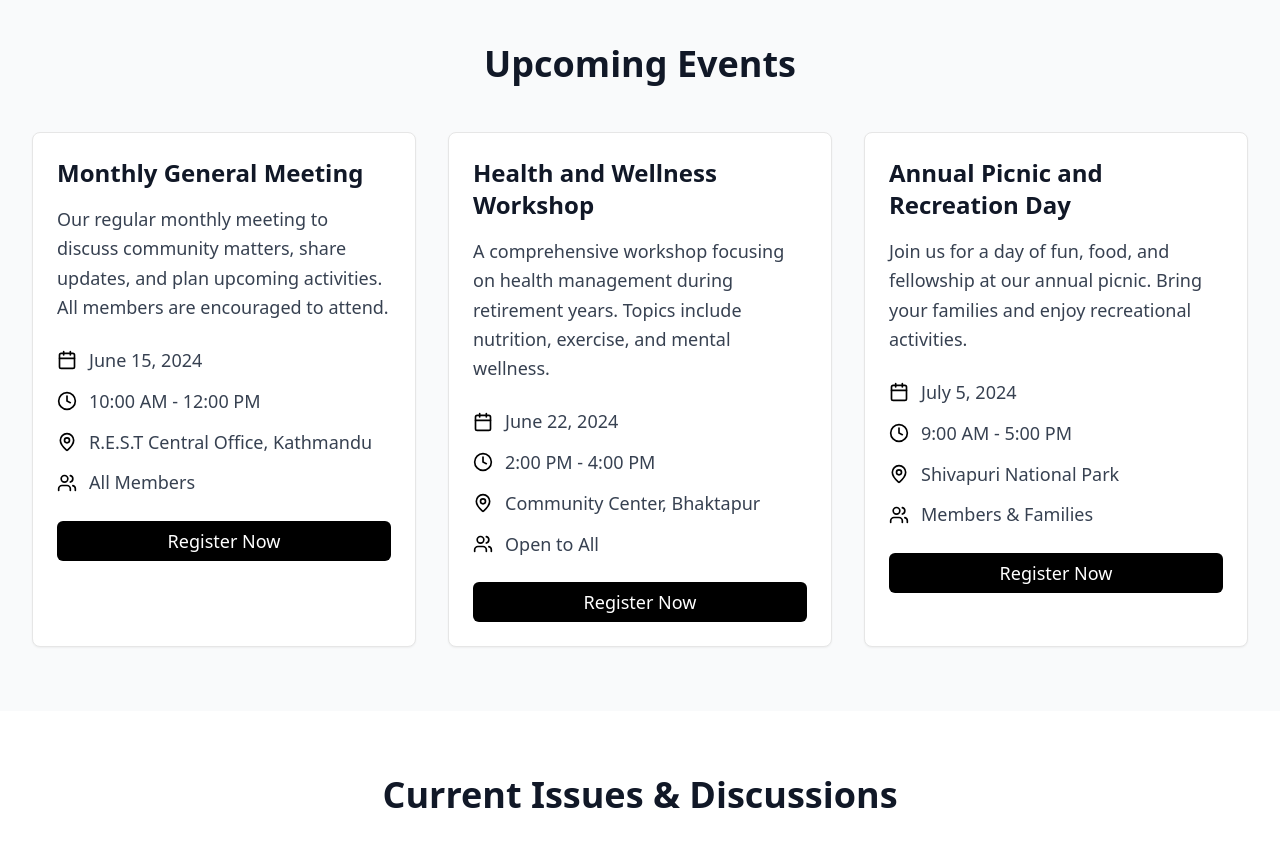
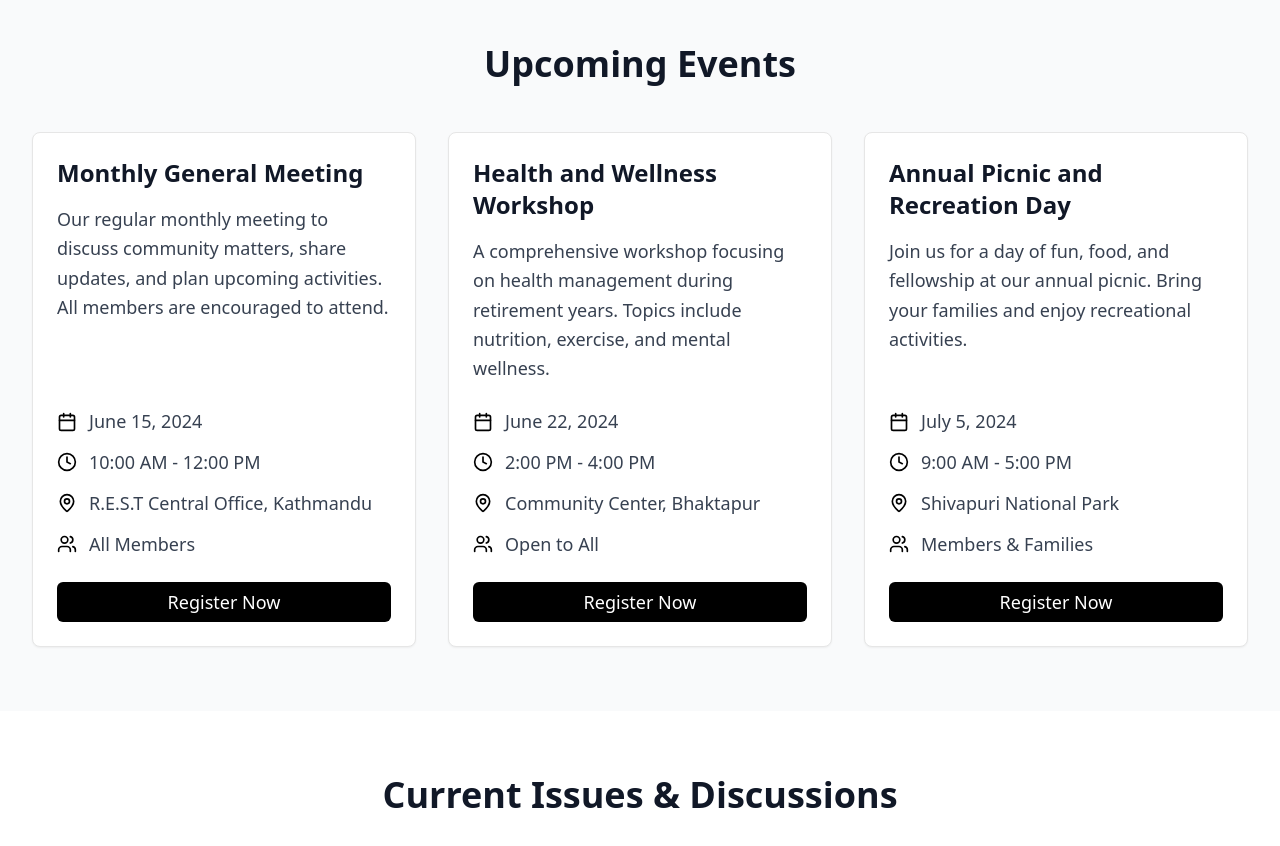
Before and after one commit to rinkamaharjan12/golden-years-gallery-web-79, a React (Vite) app: page /events in a window 1280 px wide. Shown: the part 420-1266 px from the top of the page. Built offline with nearby package versions, Linux system fonts and the light colour scheme.

Commit message:
Fix: Event page button alignment
Adjust the "Register Now" button to align with other elements on the event page.

```diff
--- a/src/pages/Events.tsx
+++ b/src/pages/Events.tsx
@@ -112,10 +112,10 @@ const Events = () => {
           <h2 className="text-4xl font-bold text-center text-gray-900 mb-12">Upcoming Events</h2>
           <div className="grid grid-cols-1 md:grid-cols-2 lg:grid-cols-3 gap-8">
             {upcomingEvents.map((event) => (
-              <Card key={event.id} className="hover:shadow-lg transition-shadow duration-300">
-                <CardContent className="p-6">
+              <Card key={event.id} className="hover:shadow-lg transition-shadow duration-300 flex flex-col h-full">
+                <CardContent className="p-6 flex flex-col h-full">
                   <h3 className="text-2xl font-bold text-gray-900 mb-4">{event.title}</h3>
-                  <p className="text-gray-700 text-lg leading-relaxed mb-6">{event.description}</p>
+                  <p className="text-gray-700 text-lg leading-relaxed mb-6 flex-grow">{event.description}</p>
 
                   <div className="space-y-3 mb-6">
                     <div className="flex items-center space-x-3">
@@ -136,7 +136,7 @@ const Events = () => {
                     </div>
                   </div>
 
-                  <Button className="w-full text-lg bg-primary hover:bg-primary/90">
+                  <Button className="w-full text-lg bg-primary hover:bg-primary/90 mt-auto">
                     Register Now
                   </Button>
                 </CardContent>
```
